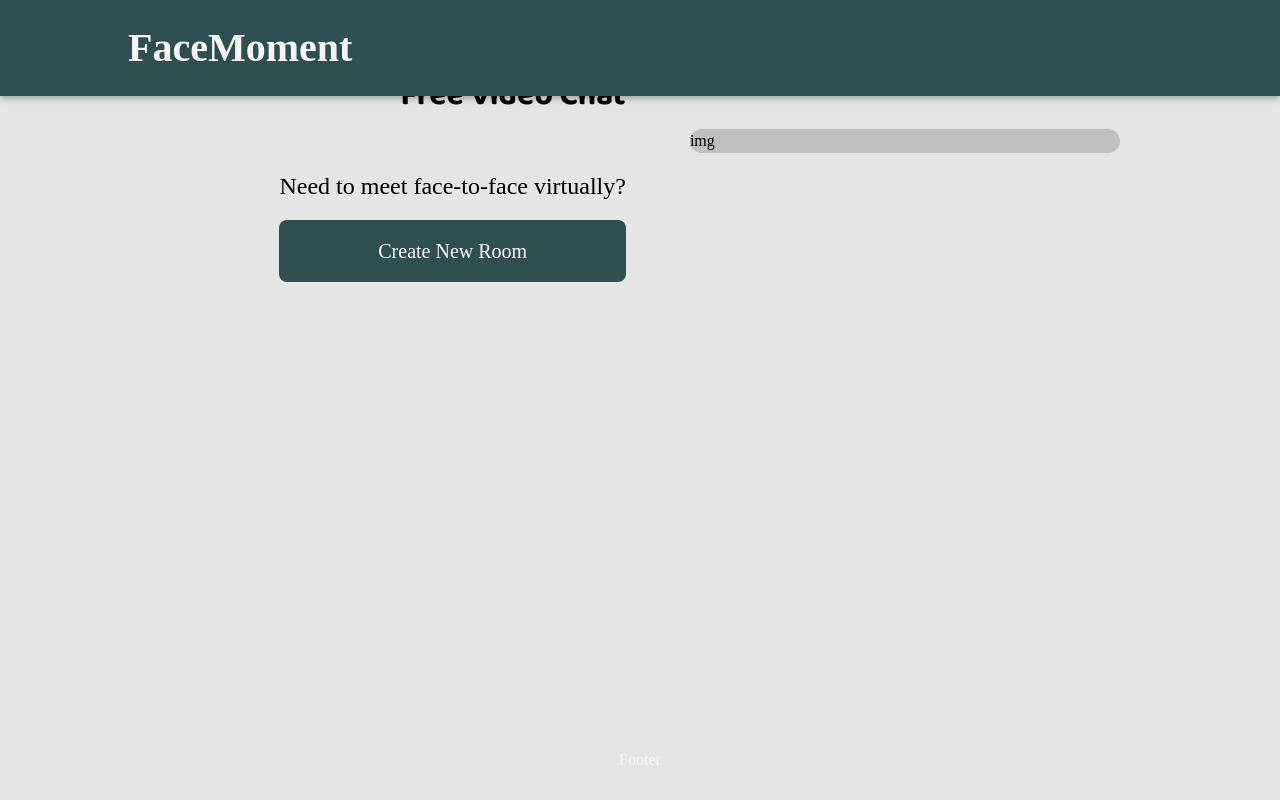
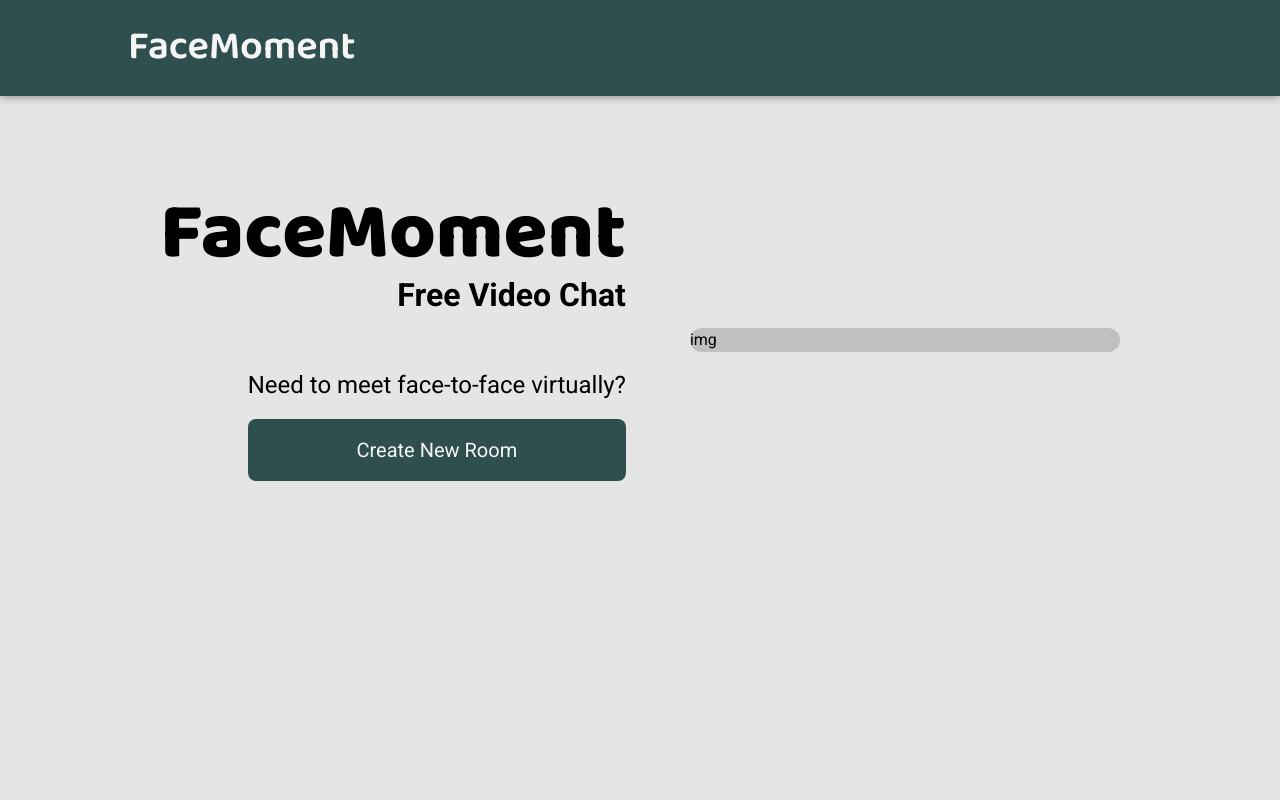
Before and after one commit to wj-kang/side-project-face-moment, a React (Create React App) app: page / in a window 1280 px wide. Built offline with nearby package versions, Linux system fonts and the light colour scheme; no server answers.

Commit message:
update css

```diff
--- a/src/components/layout/header.module.css
+++ b/src/components/layout/header.module.css
@@ -14,10 +14,12 @@
 }
 
 .logo {
+  font-family: 'Baloo Bhai 2', cursive;
   font-size: 2.5rem;
   font-weight: 600;
   color: #f5f5f5;
   transition: all 150ms ease-in;
+  text-decoration: none;
 }
 
 .logo:hover {
--- a/src/components/layout/header.tsx
+++ b/src/components/layout/header.tsx
@@ -4,7 +4,14 @@ function Header() {
   return (
     <>
       <section className={styles.section}>
-        <div className={styles.logo}>FaceMoment</div>
+        <div
+          className={styles.logo}
+          onClick={() => {
+            window.location.href = '/';
+          }}
+        >
+          FaceMoment
+        </div>
       </section>
     </>
   );
--- a/src/components/layout/index.tsx
+++ b/src/components/layout/index.tsx
@@ -12,7 +12,7 @@ function Layout({ children }: Props) {
     <section className={styles.section}>
       <Header />
       <main>{children}</main>
-      <Footer />
+      {/* <Footer /> */}
     </section>
   );
 }
--- a/src/components/page-room/video-menu.module.css
+++ b/src/components/page-room/video-menu.module.css
@@ -1,5 +1,4 @@
 .menu {
-  overflow: hidden;
   background: #c0c0c0;
 }
 
@@ -12,11 +11,13 @@
   outline: none;
   background: none;
   border: none;
+
   border-radius: 0.5rem;
   color: #555555;
   cursor: pointer;
   transition: all 150ms ease-in;
   padding: 1rem 2rem;
+
   margin: 0.5rem;
 }
 
--- a/src/components/page-room/video-menu.tsx
+++ b/src/components/page-room/video-menu.tsx
@@ -44,7 +44,6 @@ function VideoMenu({
       <div className={styles.menu}>
         <div className={styles.btns}>
           <div className={styles.btns_left}>
-            {' '}
             <button className={styles.btn__sound} onClick={handleChangeAudioStatus}>
               {audioStatus ? 'Mute' : 'Unmute'}
             </button>
--- a/src/index.css
+++ b/src/index.css
@@ -3,6 +3,7 @@
 *::before,
 *::after {
   box-sizing: border-box;
+  font-family: 'Roboto', sans-serif;
 }
 
 /* Remove default margin */
--- a/src/pages/home.module.css
+++ b/src/pages/home.module.css
@@ -1,9 +1,11 @@
 .page__container {
-  padding-top: 6rem;
+  height: 100vh;
+  /* padding-top: 6rem; */
 }
 
 .container {
   width: 100%;
+  height: 85%;
   max-width: 60rem;
   margin: 0 auto;
   display: flex;
@@ -33,7 +35,6 @@
 }
 
 .left_box h3 {
-  font-family: 'Baloo Bhai 2', cursive;
   font-size: 2rem;
   margin-bottom: 3rem;
 }
--- a/src/pages/home.tsx
+++ b/src/pages/home.tsx
@@ -4,11 +4,11 @@ import styles from './home.module.css';
 import { useEffect } from 'react';
 
 function HomePage() {
-  useEffect(() => {}, []);
+  // useEffect(() => {}, []);
 
   return (
     <>
-      <section className={styles.section}>
+      <section className={styles.page__container}>
         <div className={styles.container}>
           <div className={styles.left_box}>
             <h1>FaceMoment</h1>
```
